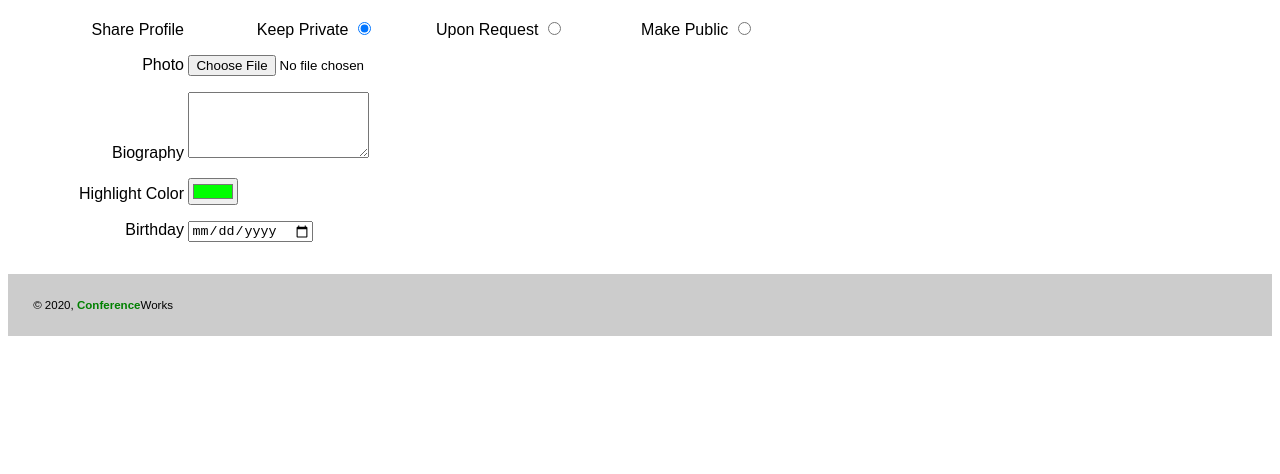
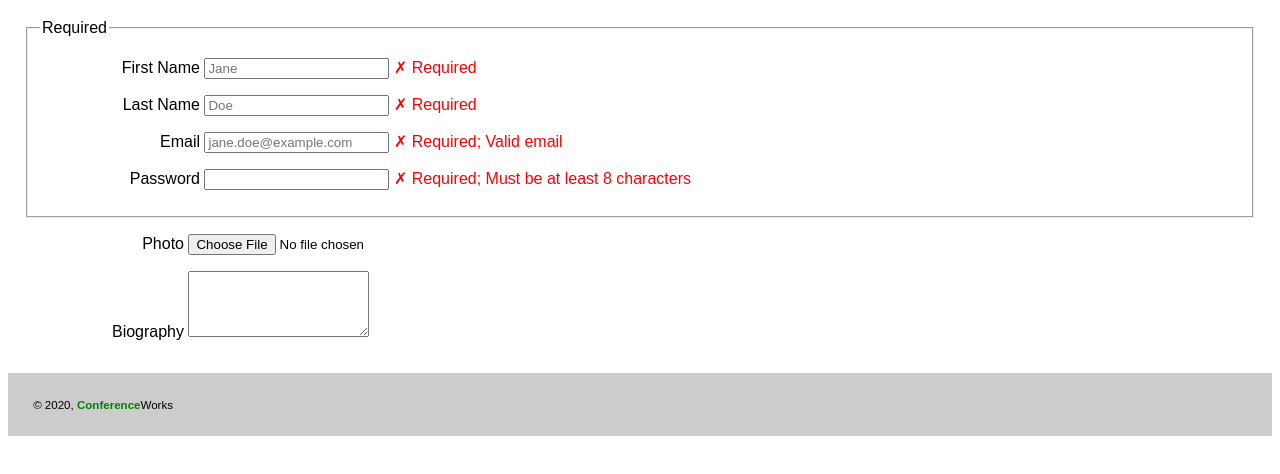
Before and after one commit to ThirstyHead/conferenceworks, a website: page profile/index.html in a window 1280 px wide. Shown: the part 252-726 px from the top of the page. Drawn offline with Linux system fonts and the light colour scheme.

Commit message:
profile form prepopulated from localstorage

```diff
--- a/css/module.css
+++ b/css/module.css
@@ -1,3 +1,6 @@
+/***********
+  Speakers
+ ***********/
 .speakers figure{
   display: inline-block;
 }
@@ -15,6 +18,9 @@
   font-style: italic;
 }
 
+/**************
+  Breadcrumbs
+ **************/
 .breadcrumbs-nav {
   display: inline;
 }
@@ -36,3 +42,32 @@
 .breadcrumbs-nav li:last-child::after{
   content: "";
 }
+
+/******************
+  Form Validation
+ ******************/
+  .valid{
+    color: green;
+    display: none;
+  }
+
+  .invalid{
+    color: red;
+    display: none;
+  }
+
+  input:required:valid + .field-message .valid{
+    display: inline;
+  }
+
+  input:required:invalid + .field-message .invalid{
+    display: inline;
+  }
+
+  form:valid{
+    /* background-color: green; */
+  }
+
+  form:invalid{
+    /* background-color: red; */
+  }
--- a/profile/index.html
+++ b/profile/index.html
@@ -10,32 +10,32 @@
 
     <link href="/conferenceworks/css/index.css" rel="stylesheet">
 
-    <style>
-      .valid{
-        color: green;
-        display: none;
-      }
-
-      .invalid{
-        color: red;
-        display: none;
-      }
-
-      input:required:valid + .field-message .valid{
-        display: inline;
-      }
-
-      input:required:invalid + .field-message .invalid{
-        display: inline;
-      }
-    </style>
-
     <script src="/conferenceworks/components/cw-header/index.js"></script>
     <script src="/conferenceworks/components/cw-footer/index.js"></script>
     <script>
       window.addEventListener('load', init);
 
       function init(){
+        const profileForm = document.querySelector('#profile-form');
+        profileForm.onsubmit = window.addEventListener('submit', handleFormSubmit);
+        loadForm()
+      }
+
+      function loadForm(){
+        const profileForm = document.querySelector('#profile-form');
+        const fields = profileForm.elements;
+        const currentUser = localStorage.getItem('currentUser');
+        const currentProfile = JSON.parse(localStorage.getItem(currentUser));
+        for(let [key, value] of Object.entries(currentProfile)){
+          fields[key].value = value;
+        }
+      }
+
+      function handleFormSubmit(event){
+        event.preventDefault();
+
+        const profileForm = document.querySelector('#profile-form');
+        const fields = new FormData(profileForm);
       }
     </script>
 
@@ -55,25 +55,64 @@
     <main>
       <h1>Profile</h1>
 
-      <form>
-         <p>
-          <label>Share Profile</label>
-            <label for="keep-private">Keep Private</label>
-            <input id="keep-private"
-                   name="profile-share"
-                   type="radio"
-                   checked>
+      <form id="profile-form" name="profile-form">
+        <fieldset>
+          <legend>Required</legend>
 
-            <label for="upon-request">Upon Request</label>
-            <input id="upon-request"
-                   name="profile-share"
-                   type="radio">
+          <p>
+            <label for="firstname">First Name</label>
+            <input id="firstname"
+                   name="firstname"
+                   type="text"
+                   placeholder="Jane"
+                   required>
+            <span class="field-message">
+              <span class="valid">&check;</span>
+              <span class="invalid">&cross; Required</span>
+            </span>
+          </p>
 
-            <label for="make-public">Make Public</label>
-            <input id="make-public"
-                   name="profile-share"
-                   type="radio">
-        </p>
+          <p>
+            <label for="lastname">Last Name</label>
+            <input id="lastname"
+                   name="lastname"
+                   type="text"
+                   placeholder="Doe"
+                   required>
+            <span class="field-message">
+              <span class="valid">&check;</span>
+              <span class="invalid">&cross; Required</span>
+            </span>
+          </p>
+
+          <p>
+            <label for="email">Email</label>
+            <input id="email"
+                   name="email"
+                   type="email"
+                   placeholder="jane.doe@example.com"
+                   required>
+            <span class="field-message">
+              <span class="valid">&check;</span>
+              <span class="invalid">&cross; Required; Valid email</span>
+            </span>
+          </p>
+
+          <p>
+            <label for="password">Password</label>
+            <input id="password"
+                   name="password"
+                   type="password"
+                   minlength="8"
+                   required>
+            <span class="field-message">
+              <span class="valid">&check;</span>
+              <span class="invalid">&cross; Required; Must be at least 8 characters</span>
+            </span>
+          </p>
+        </fieldset>
+
+
 
        <p>
         <label for="photo">Photo</label>
@@ -101,6 +140,7 @@
         </span>
         </p>
 
+        <!--
        <p>
         <label for="highlight-color">Highlight Color</label>
         <input id="highlight-color"
@@ -123,7 +163,7 @@
           <span class="invalid">&cross; </span>
         </span>
         </p>
-
+        -->
 
       </form>
 
```
Also changed, not shown: register/index.html (+1 -0 lines).
